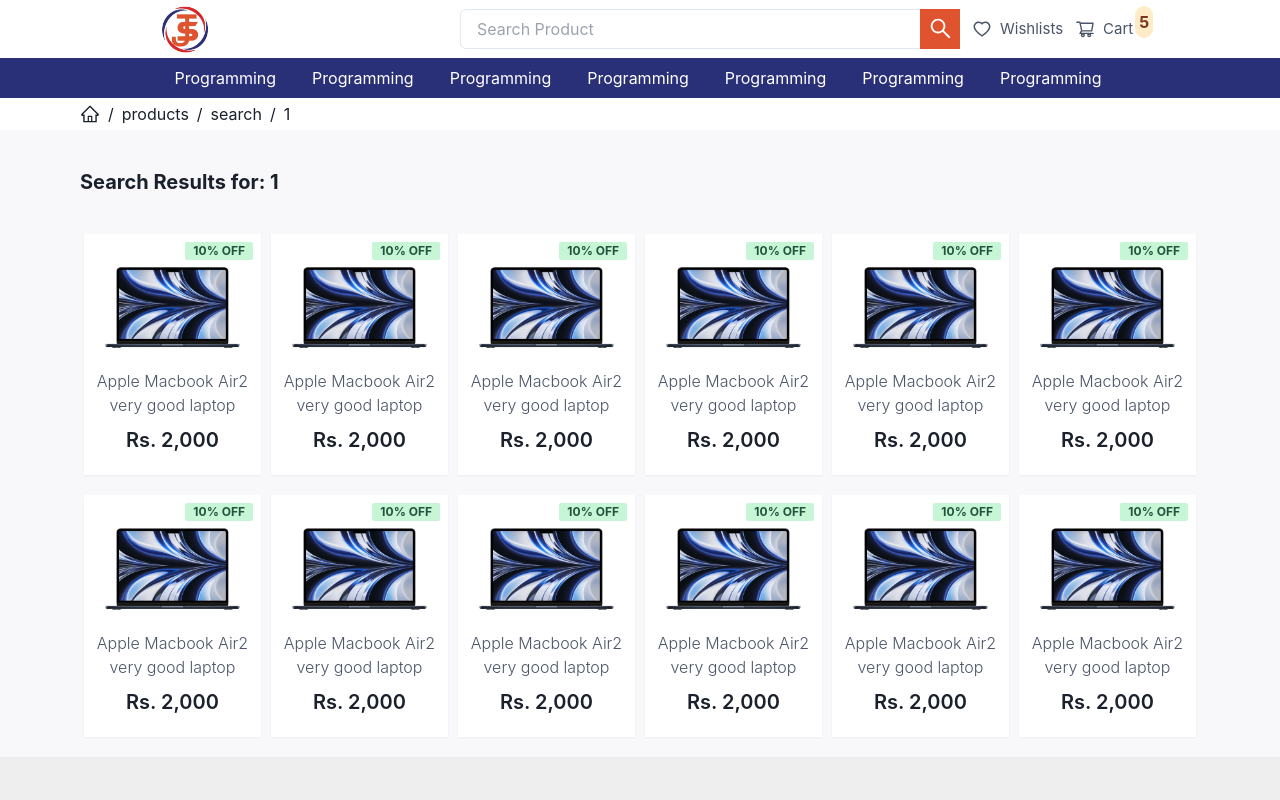
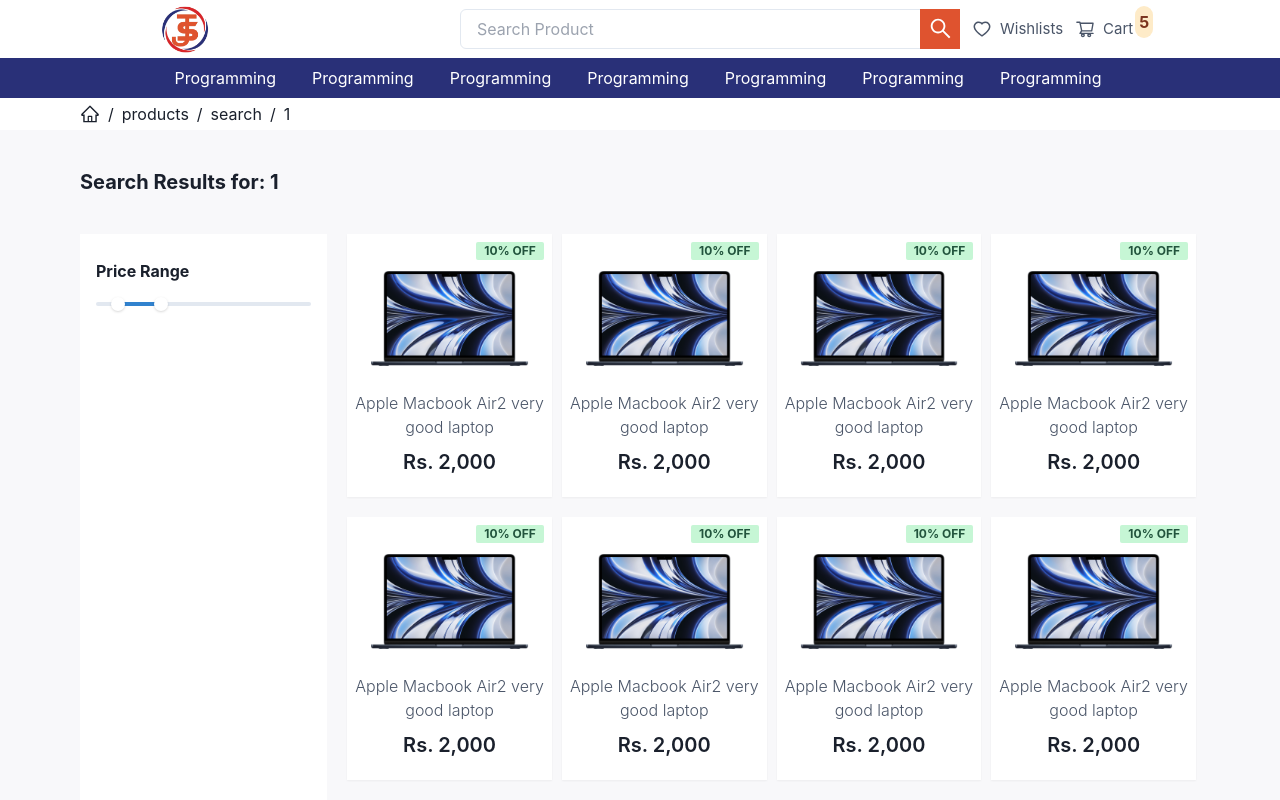
Before and after one commit to PrameshKarki/tinjure-suppliers__frontend, a Next.js app: page /products/search/1 in a window 1280 px wide. Shown: the top 800 px of the page. Built offline with nearby package versions, Linux system fonts and the light colour scheme.

Commit message:
wip: component design

```diff
--- /dev/null
+++ b/src/components/common/atoms/RangeSlider.tsx
@@ -0,0 +1,25 @@
+import {
+  RangeSlider as ChakraRangeSlider,
+  RangeSliderFilledTrack,
+  RangeSliderThumb,
+  RangeSliderTrack,
+} from "@chakra-ui/react";
+
+const RangeSlider = () => {
+  return (
+    // eslint-disable-next-line jsx-a11y/aria-proptypes
+    <ChakraRangeSlider
+      aria-label={["min", "max"]}
+      defaultValue={[10, 30]}
+      colorScheme="blue"
+    >
+      <RangeSliderTrack>
+        <RangeSliderFilledTrack />
+      </RangeSliderTrack>
+      <RangeSliderThumb index={0} />
+      <RangeSliderThumb index={1} />
+    </ChakraRangeSlider>
+  );
+};
+
+export default RangeSlider;
--- a/src/components/common/molecules/ProductsGrid.tsx
+++ b/src/components/common/molecules/ProductsGrid.tsx
@@ -1,13 +1,24 @@
 import { Grid } from "@chakra-ui/react";
 import ProductCard from "../atoms/ProductCard";
 
-const ProductsGrid = () => {
+interface IColumnCount {
+  base?: number;
+  md?: number;
+  lg?: number;
+}
+
+interface IProps {
+  column?: IColumnCount;
+}
+
+const ProductsGrid = (props: IProps) => {
+  const { column } = props;
   return (
     <Grid
       templateColumns={{
-        base: "repeat(1, 1fr)",
-        md: "repeat(2, 1fr)",
-        lg: "repeat(6, 1fr)",
+        base: `repeat(${column?.base ?? 1}, 1fr)`,
+        md: `repeat(${column?.md ?? 2}, 1fr)`,
+        lg: `repeat(${column?.lg ?? 6}, 1fr)`,
       }}
       gridGap={"20px 2px"}
     >
--- /dev/null
+++ b/src/components/products/atoms/SearchSideBar.tsx
@@ -0,0 +1,17 @@
+import { Box, Heading } from "@chakra-ui/react";
+import RangeSlider from "../../common/atoms/RangeSlider";
+
+const SearchSideBar = () => {
+  return (
+    <Box width={"50%"} bg={"white"} px={4} py={4}>
+      <Box>
+        <Heading as={"h3"} fontSize={16} my={3}>
+          Price Range
+        </Heading>
+        <RangeSlider />
+      </Box>
+    </Box>
+  );
+};
+
+export default SearchSideBar;
--- a/src/pages/products/search/[query].tsx
+++ b/src/pages/products/search/[query].tsx
@@ -1,16 +1,20 @@
-import { Heading } from "@chakra-ui/react";
+import { Flex, Heading } from "@chakra-ui/react";
 import { useRouter } from "next/router";
 import ProductsGrid from "../../../components/common/molecules/ProductsGrid";
+import SearchSideBar from "../../../components/products/atoms/SearchSideBar";
 
 const SearchPage = () => {
-    const router=useRouter();
-    const {query}=router.query;
+  const router = useRouter();
+  const { query } = router.query;
   return (
     <section className="cart-section px-20 mt-5">
       <Heading as={"h1"} fontSize={20} my={10}>
         Search Results for: {query}
       </Heading>
-      <ProductsGrid />
+      <Flex gap={4}>
+        <SearchSideBar />
+        <ProductsGrid column={{ lg: 4 }} />
+      </Flex>
     </section>
   );
 };
--- /dev/null
+++ b/src/pages/profile/index.tsx
@@ -0,0 +1,5 @@
+const Profile = () => {
+  return <div>Profile</div>;
+};
+
+export default Profile;
--- /dev/null
+++ b/src/pages/profile/information/index.tsx
@@ -0,0 +1,5 @@
+const Information = () => {
+  return <div>Information</div>;
+};
+
+export default Information;
```
